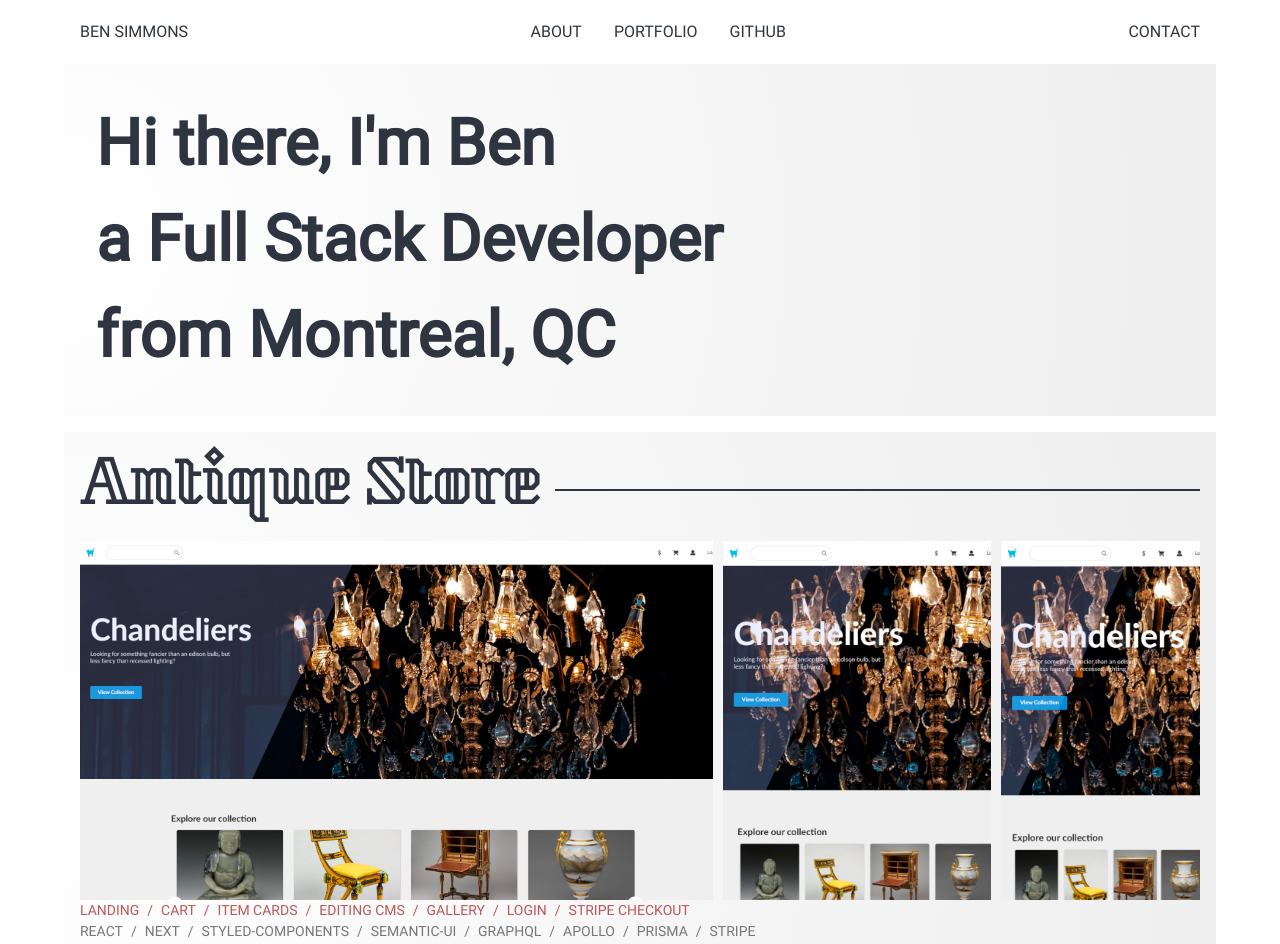
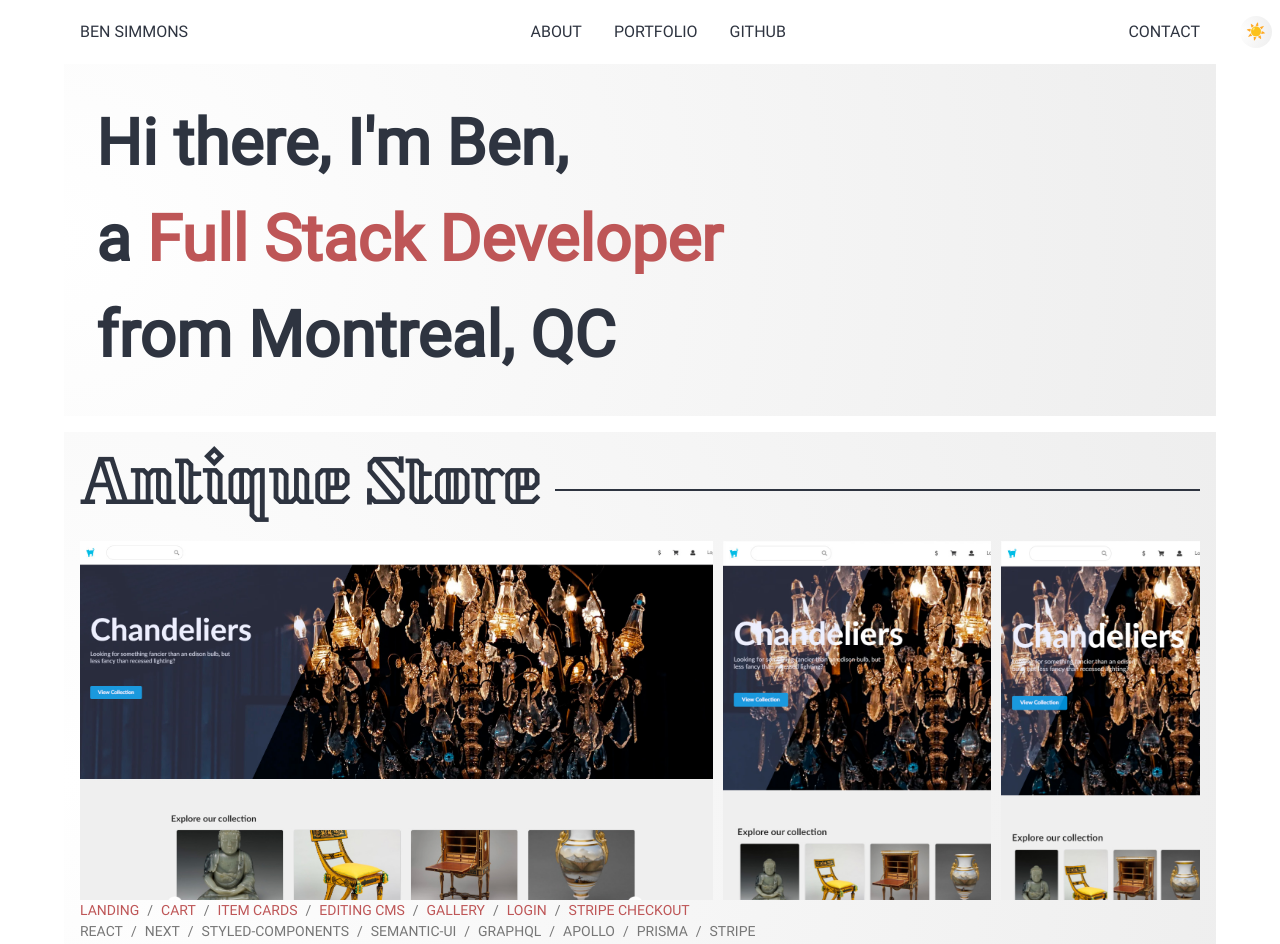
Before and after one commit to GitSimmons/portfolio, a Next.js app: page / in a window 1280 px wide. Shown: the top 944 px of the page. Built offline with nearby package versions, Linux system fonts and the light colour scheme.

Commit message:
Add the theme switching component and use theme styles in a few more places

```diff
--- a/components/Hero.tsx
+++ b/components/Hero.tsx
@@ -7,10 +7,11 @@ const StyledHero = styled.div`
   padding: 2rem;
   margin-bottom: 1rem;
 
+  font-weight: 900;
+  font-size: 5vw;
+
   span {
-    /* width: 100%; */
-    font-weight: 900;
-    font-size: 5vw;
+    color: ${props => props.theme.colors.buttonColor};
   }
 `;
 
--- a/components/Nav.tsx
+++ b/components/Nav.tsx
@@ -1,6 +1,5 @@
 import Link from "next/link";
 import styled from "styled-components";
-
 const StyledNav = styled.div`
   display: flex;
   justify-content: space-between;
--- a/components/Project.tsx
+++ b/components/Project.tsx
@@ -3,7 +3,6 @@ import React from "react";
 const StyledProject = styled.div`
   background-image: ${props => props.theme.colors.gradient};
   color: ${props => props.theme.colors.textColor};
-
   padding: 1rem;
   header {
     display: flex;
@@ -43,6 +42,7 @@ const StyledProject = styled.div`
   ul {
     text-transform: uppercase;
     list-style-type: none;
+    color: ${props => props.theme.colors.inactiveColor};
     li {
       display: inline-block;
       &:not(:last-child) {
@@ -52,12 +52,6 @@ const StyledProject = styled.div`
         }
       }
     }
-  }
-  .views {
-    color: ${props => props.theme.colors.buttonColor};
-  }
-  .tools {
-    color: #777;
   }
 `;
 
@@ -162,16 +156,14 @@ const Project = ({ description, links, title, tools, views }) => {
           </Carousel>
         ))}
       </ImageContainer>
-      <ul className="views">
+      <ul>
         {views.map(view => (
           <li key={view.name}>
             <span onClick={() => handleClick(view.name)}>{view.name}</span>
           </li>
         ))}
       </ul>
-      <ul className="tools">
-        {tools && tools.map(tool => <li key={tool}>{tool}</li>)}
-      </ul>
+      <ul>{tools && tools.map(tool => <li key={tool}>{tool}</li>)}</ul>
       <h4>Description</h4>
       <p>{description}</p>
       <h4>Links</h4>
--- a/pages/index.tsx
+++ b/pages/index.tsx
@@ -1,23 +1,25 @@
 import React, { useState } from "react";
 import styled, { ThemeProvider } from "styled-components";
+import Head from "next/head";
 import Hero from "../components/Hero";
 import Nav from "../components/Nav";
 import Project from "../components/Project";
+import ThemeSwitcher from "../components/ThemeSwitcher";
 import GlobalStyles from "../components/styles/GlobalStyles";
-import Head from "next/head";
 import projects from "../data/projects";
-import { light, dark } from "../components/styles/themes";
+import { light } from "../components/styles/themes";
 const Container = styled.div`
   width: 90vw;
   margin: auto;
 `;
 
 function Home() {
-  const [theme, setTheme] = React.useState(light);
+  const [theme, setTheme] = useState(light);
   return (
     <>
       <ThemeProvider theme={theme}>
         <GlobalStyles />
+        <ThemeSwitcher setTheme={setTheme} theme={theme} />
         <Container>
           <Head>
             <title>Ben Simmons | Portfolio</title>
@@ -25,12 +27,11 @@ function Home() {
           </Head>
           <Nav />
           <Hero>
-            <span>
-              Hi there, I'm Ben <br />
-              a Full Stack Developer
+            <p>
+              Hi there, I'm Ben, <br />a <span>Full Stack Developer</span>
               <br />
               from Montreal, QC
-            </span>
+            </p>
           </Hero>
           {projects.map(project => (
             <Project {...project} key={project.title} />
```
